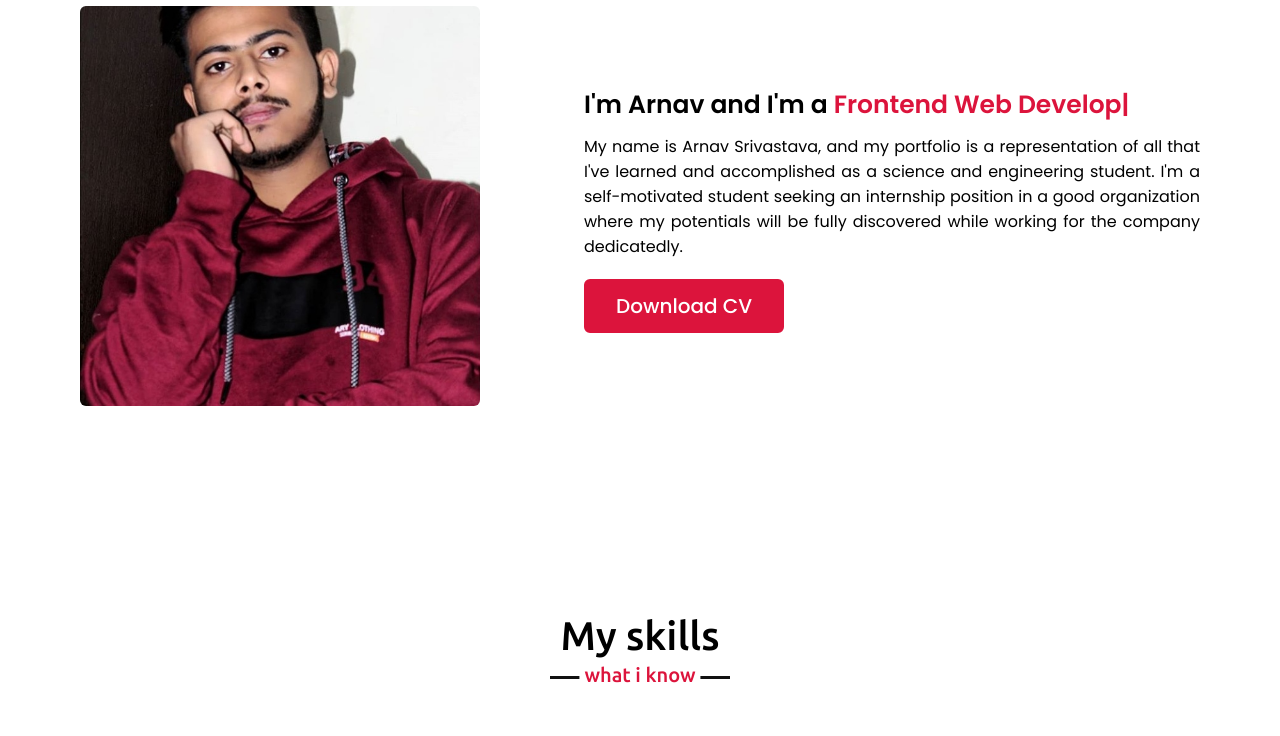
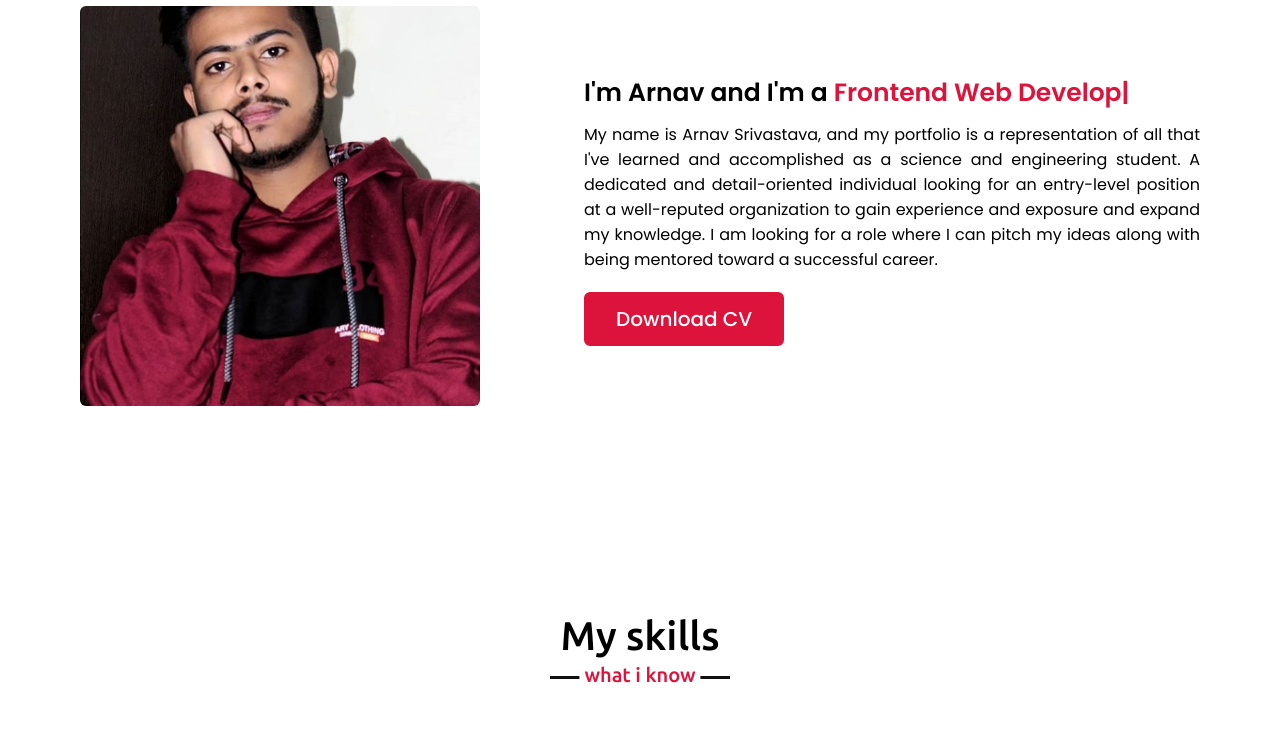
Before and after one commit to Arnav1373/portfolio, a plain HTML site: page index.html in a window 1280 px wide. Shown: the part 1020-1756 px from the top of the page. Drawn offline with nearby package versions, Linux system fonts and the light colour scheme.

Commit message:
Update index.html

```diff
--- a/index.html
+++ b/index.html
@@ -56,11 +56,11 @@
                 <div class="column right">
                     <div class="text">I'm Arnav and I'm a <span class="typing-2"></span></div>
                     <p>My name is Arnav Srivastava, and my portfolio is a representation of all that I've learned and accomplished as a science and engineering student.
-                        I'm a self-motivated student seeking an internship position in a good
-                        organization where my potentials will be fully discovered while
-                        working for the company dedicatedly.
+                        A dedicated and detail-oriented individual looking for an entry-level position at a well-reputed organization to gain
+experience and exposure and expand my knowledge. I am looking for a role where I can pitch my ideas along with being
+mentored toward a successful career.
                     </p>
-                    <a href="https://github.com/Arnav1373/My-CV" target="blank">Download CV</a>
+                    <a href="https://drive.google.com/file/d/1BI-zhKUVz5yQNTaaImdOgfzuXWQUJbtq/view?usp=drive_link" target="blank">Download CV</a>
                 </div>
             </div>
         </div>
@@ -226,7 +226,7 @@
 
     <!-- footer section start -->
     <footer>
-        <span>Created By <a href="https://www.linkedin.com/in/arnavsrivastava/">Arnav Srivastava</a> | <span class="far fa-copyright"></span> 2022 All rights reserved.</span>
+        <span>Created By <a href="https://www.linkedin.com/in/arnavsrivastava/">Arnav Srivastava</a> | <span class="far fa-copyright"></span> 2023 All rights reserved.</span>
     </footer>
 
     <script src="script.js"></script>
```
